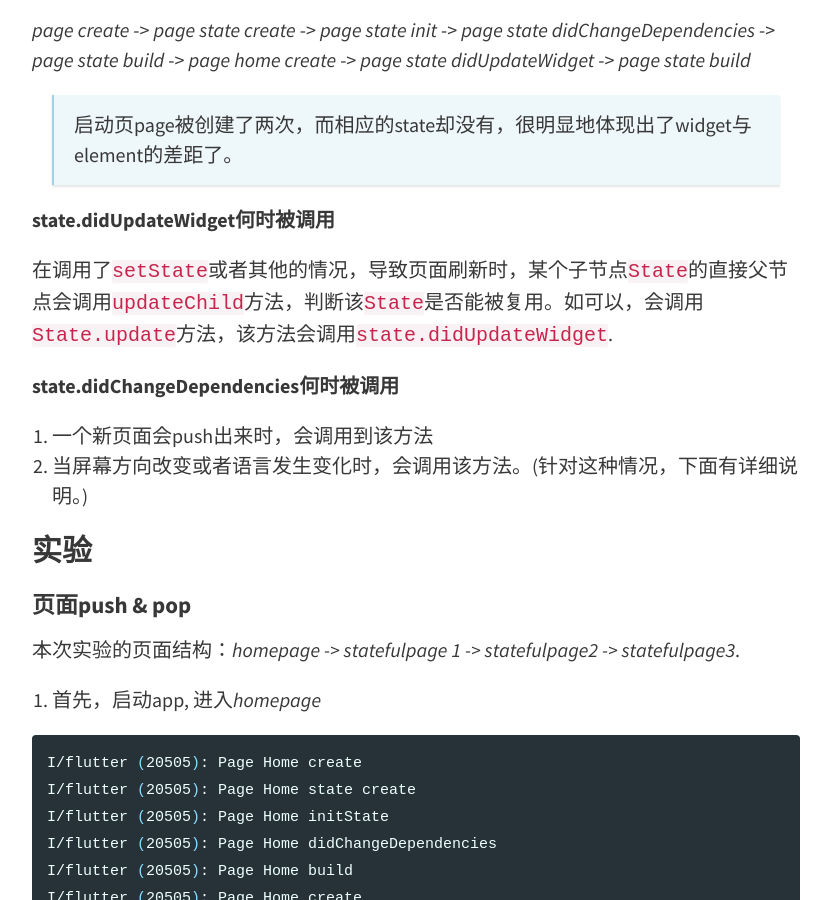
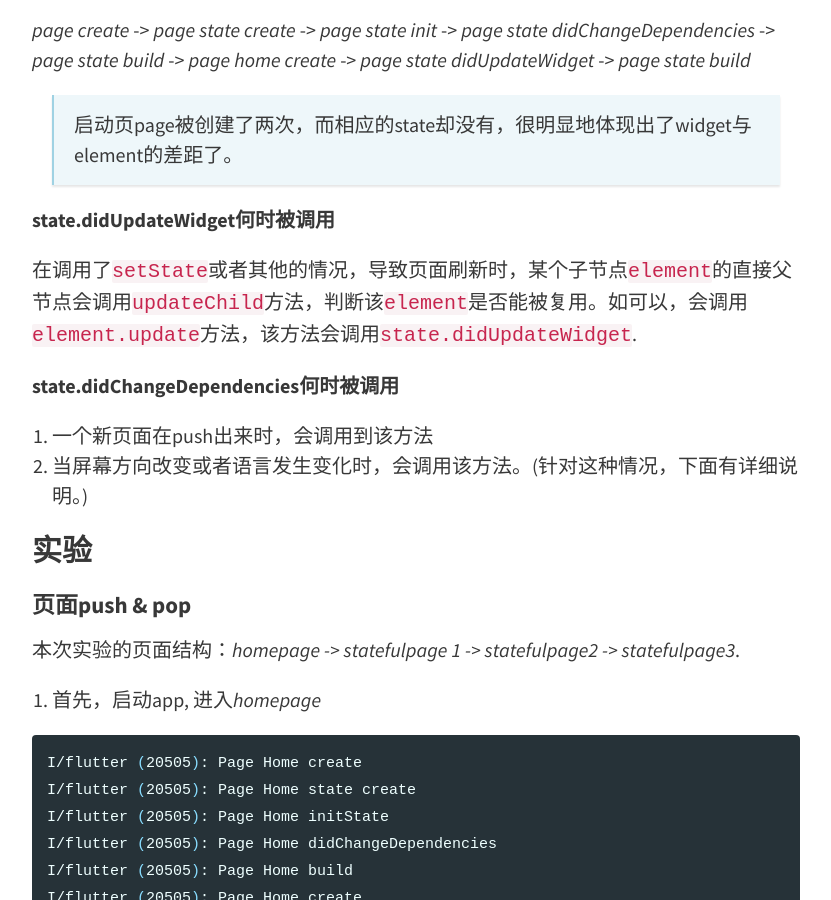
Before and after one commit to ejin66/ejin66.github.io, a Jekyll site: the page built from _posts/2020-04-17-flutter-page-lifecycle.md, in a window 1280 px wide and 900 px high, scrolled down 654 px. Shown: the whole window, without its empty margins (224-1055 px from the left). Built offline with Jekyll 4.4.1, drawn with Linux system fonts in a browser that asks for light colours.

Commit message:
Update 2020-04-17-flutter-page-lifecycle.md

```diff
--- a/_posts/2020-04-17-flutter-page-lifecycle.md
+++ b/_posts/2020-04-17-flutter-page-lifecycle.md
@@ -22,11 +22,11 @@ tags: ["Flutter"]
 
 **state.didUpdateWidget何时被调用**
 
-在调用了`setState`或者其他的情况，导致页面刷新时，某个子节点`State`的直接父节点会调用`updateChild`方法，判断该`State`是否能被复用。如可以，会调用`State.update`方法，该方法会调用`state.didUpdateWidget`.
+在调用了`setState`或者其他的情况，导致页面刷新时，某个子节点`element`的直接父节点会调用`updateChild`方法，判断该`element`是否能被复用。如可以，会调用`element.update`方法，该方法会调用`state.didUpdateWidget`.
 
 **state.didChangeDependencies何时被调用**
 
-1. 一个新页面会push出来时，会调用到该方法
+1. 一个新页面在push出来时，会调用到该方法
 
 2. 当屏幕方向改变或者语言发生变化时，会调用该方法。(针对这种情况，下面有详细说明。)
 
```
